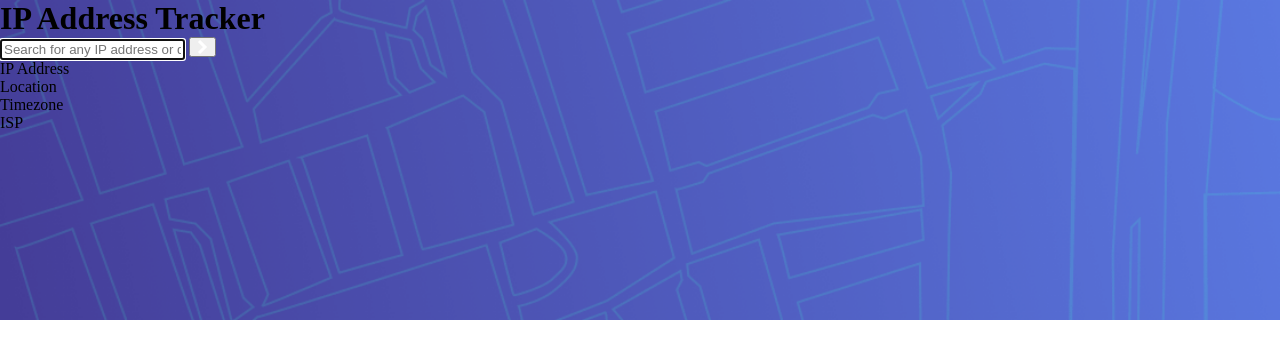
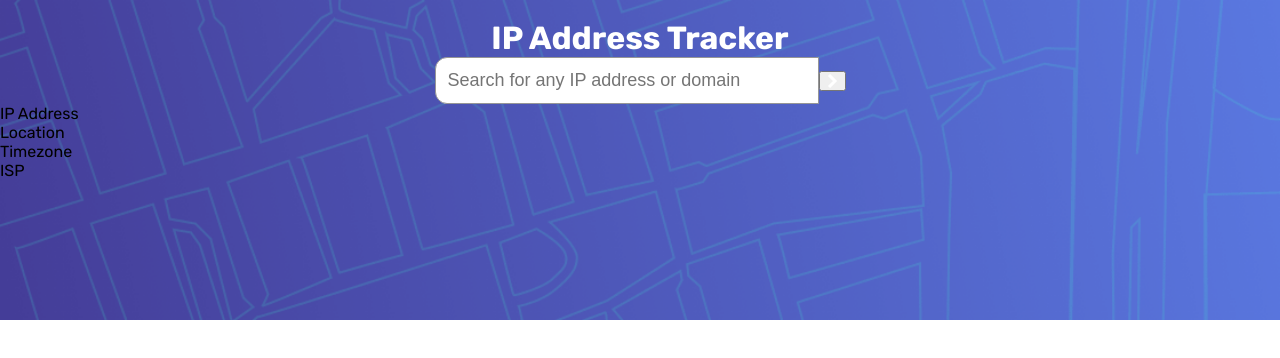
Before and after one commit to SaeM843/IP-Address-Tracker, a website: page index.html in a window 1280 px wide. Drawn offline with Linux system fonts and the light colour scheme.

Commit message:
styled the input field

```diff
--- a/index.html
+++ b/index.html
@@ -28,7 +28,7 @@
     </style>
   </head>
   <body>
-    <main>
+    <main class="search">
       <div class="search__top">
         <h1 class="search__heading">IP Address Tracker</h1>
         <form action="" autocomplete="off">
--- a/sass/config/_base.scss
+++ b/sass/config/_base.scss
@@ -1,4 +1,7 @@
+@use "./variables" as var;
+
 body {
   width: 100vw;
   height: 100vh;
+  font-family: var.$main-font;
 }
--- a/sass/config/_main.scss
+++ b/sass/config/_main.scss
@@ -1,6 +1,31 @@
-.search__top {
-  background-image: url("../../images/pattern-bg-desktop.png");
-  background-repeat: no-repeat;
-  background-size: cover;
-  height: 40vh;
+@use "./variables" as var;
+
+.search {
+  &__top {
+    background-image: url("../../images/pattern-bg-desktop.png");
+    background-repeat: no-repeat;
+    background-size: cover;
+    height: 40vh;
+    padding: 1.2rem 0;
+  }
+
+  &__heading {
+    color: white;
+    text-align: center;
+  }
+
+  form {
+    display: flex;
+    justify-content: center;
+    align-items: center;
+
+    #ip-input {
+      width: 30%;
+      padding: 0.75rem;
+      border-radius: 0.75rem 0 0 0.75rem;
+      border: 1px solid var.$dark-gray;
+      font-size: 18px;
+      outline: none;
+    }
+  }
 }
```
Also changed, not shown: css/style.css, 1 other file.
